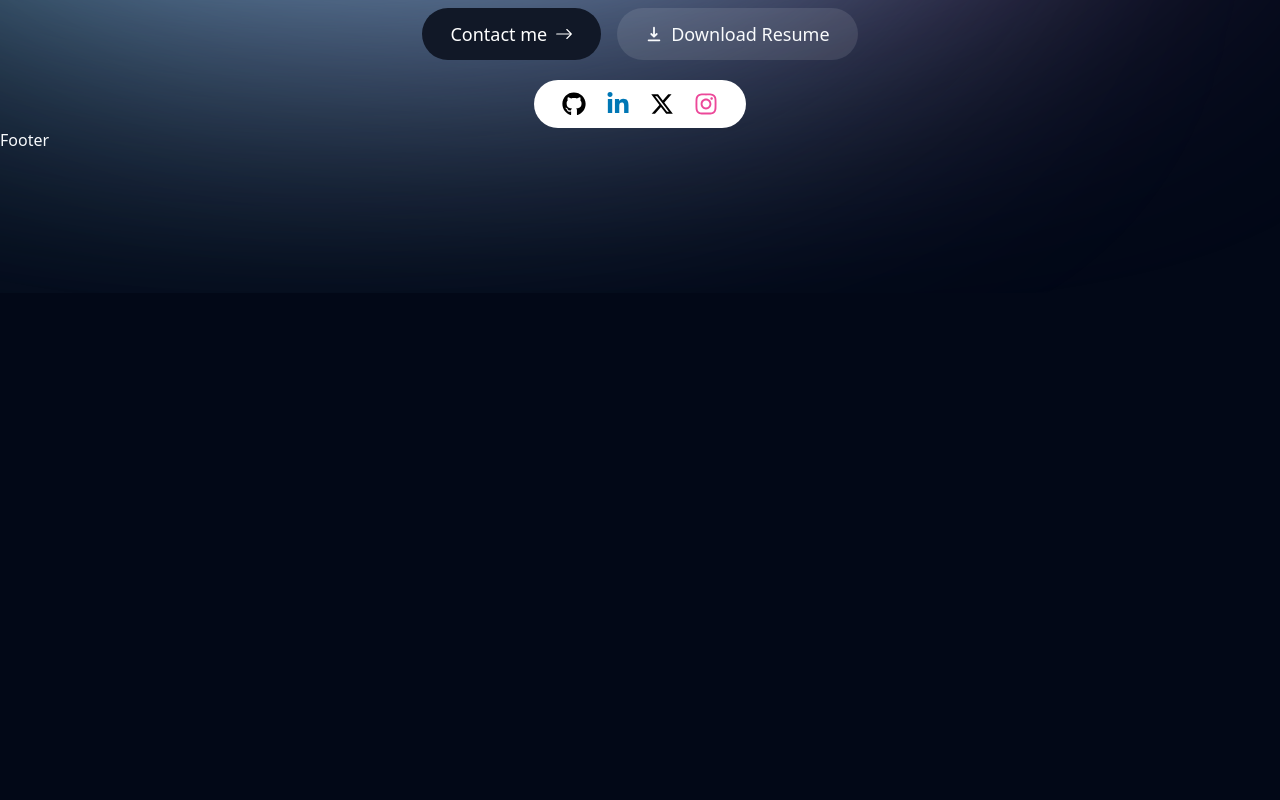
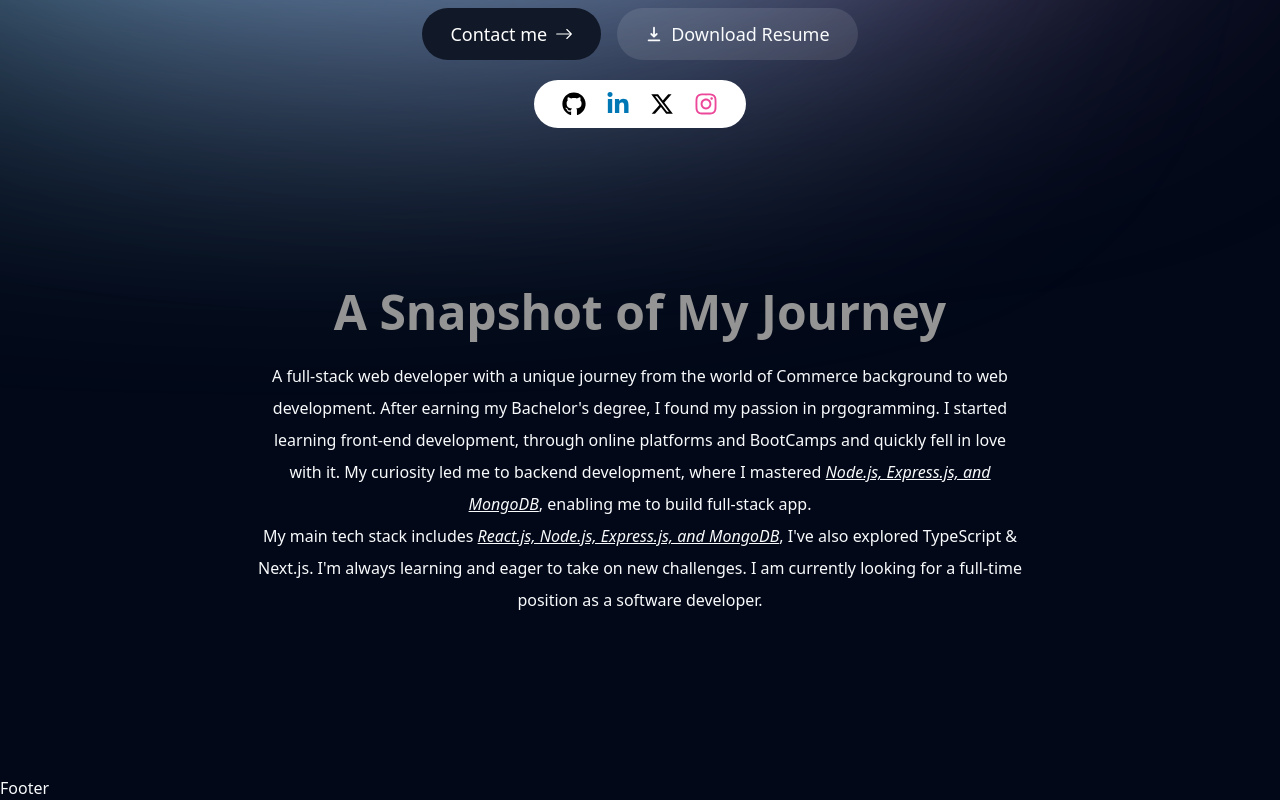
Before and after one commit to MohitCode17/Mohit-personal-portfolio, a React (Vite) app: page / in a window 1280 px wide. Shown: the part 507-1307 px from the top of the page. Before the commit the page ends 800 px from the top, so only its background shows below. Built offline with nearby package versions, Linux system fonts and the light colour scheme.

Commit message:
add about section

```diff
--- /dev/null
+++ b/src/components/sub-components/About.jsx
@@ -0,0 +1,45 @@
+import { motion } from "framer-motion";
+
+const About = () => {
+  return (
+    <motion.section
+      className="sm:my-40 max-w-[48rem] text-center leading-8 scroll-mt-28"
+      initial={{ opacity: 0, y: 100 }}
+      animate={{ opacity: 1, y: 0 }}
+      transition={{ delay: 0.175 }}
+      id="about"
+    >
+      <h1 className="font-semibold text-3xl sm:text-5xl mb-6 text-tubeLight-effect">
+        A Snapshot of My Journey
+      </h1>
+      <p>
+        A full-stack web developer with a unique journey from the world of{" "}
+        <span className="font-medium">Commerce</span> background to{" "}
+        <span className="font-medium">web development</span>. After earning my
+        Bachelor's degree, I found my passion in prgogramming. I started
+        learning <span className="font-medium">front-end development</span>,
+        through online platforms and BootCamps and quickly fell in love with it.
+        My curiosity led me to{" "}
+        <span className="font-medium">backend development</span>, where I
+        mastered{" "}
+        <span className="italic underline">
+          Node.js, Express.js, and MongoDB
+        </span>
+        , enabling me to build full-stack app.
+      </p>
+
+      <p>
+        My main tech stack includes{" "}
+        <span className="italic underline">
+          React.js, Node.js, Express.js, and MongoDB
+        </span>
+        , I've also explored TypeScript & Next.js. I'm always learning and eager
+        to take on new challenges. I am currently looking for a{" "}
+        <span className="font-medium">full-time position</span> as a software
+        developer.
+      </p>
+    </motion.section>
+  );
+};
+
+export default About;
--- a/src/index.css
+++ b/src/index.css
@@ -74,3 +74,41 @@
     @apply bg-background text-foreground;
   }
 }
+
+.text-tubeLight-effect {
+  color: #fff;
+  position: relative;
+  width: 100%;
+  outline: none;
+  animation: animate 5s linear infinite;
+}
+
+@keyframes animate {
+  0%,
+  18%,
+  20%,
+  50.1%,
+  60%,
+  65.1%,
+  80%,
+  90.1%,
+  92% {
+    color: rgb(148, 148, 148);
+    text-shadow: none;
+  }
+  18.1%,
+  20.1%,
+  30%,
+  50%,
+  60.1%,
+  65%,
+  80.1%,
+  90.1%,
+  92.1%,
+  100% {
+    color: #fff;
+    text-shadow: 0 0 1px rgb(150, 150, 150), 0 0 2px rgb(150, 150, 150),
+      0 0 2px rgb(150, 150, 150), 0 0 5px rgb(150, 150, 150),
+      0 0 20px rgb(150, 150, 150);
+  }
+}
--- a/src/pages/Home.jsx
+++ b/src/pages/Home.jsx
@@ -1,9 +1,11 @@
+import About from "@/components/sub-components/About";
 import Intro from "@/components/sub-components/Intro";
 
 const Home = () => {
   return (
     <div className="flex flex-col items-center px-4">
       <Intro />
+      <About />
     </div>
   );
 };
```
Lines whose indentation alone changed are shown as unchanged.
